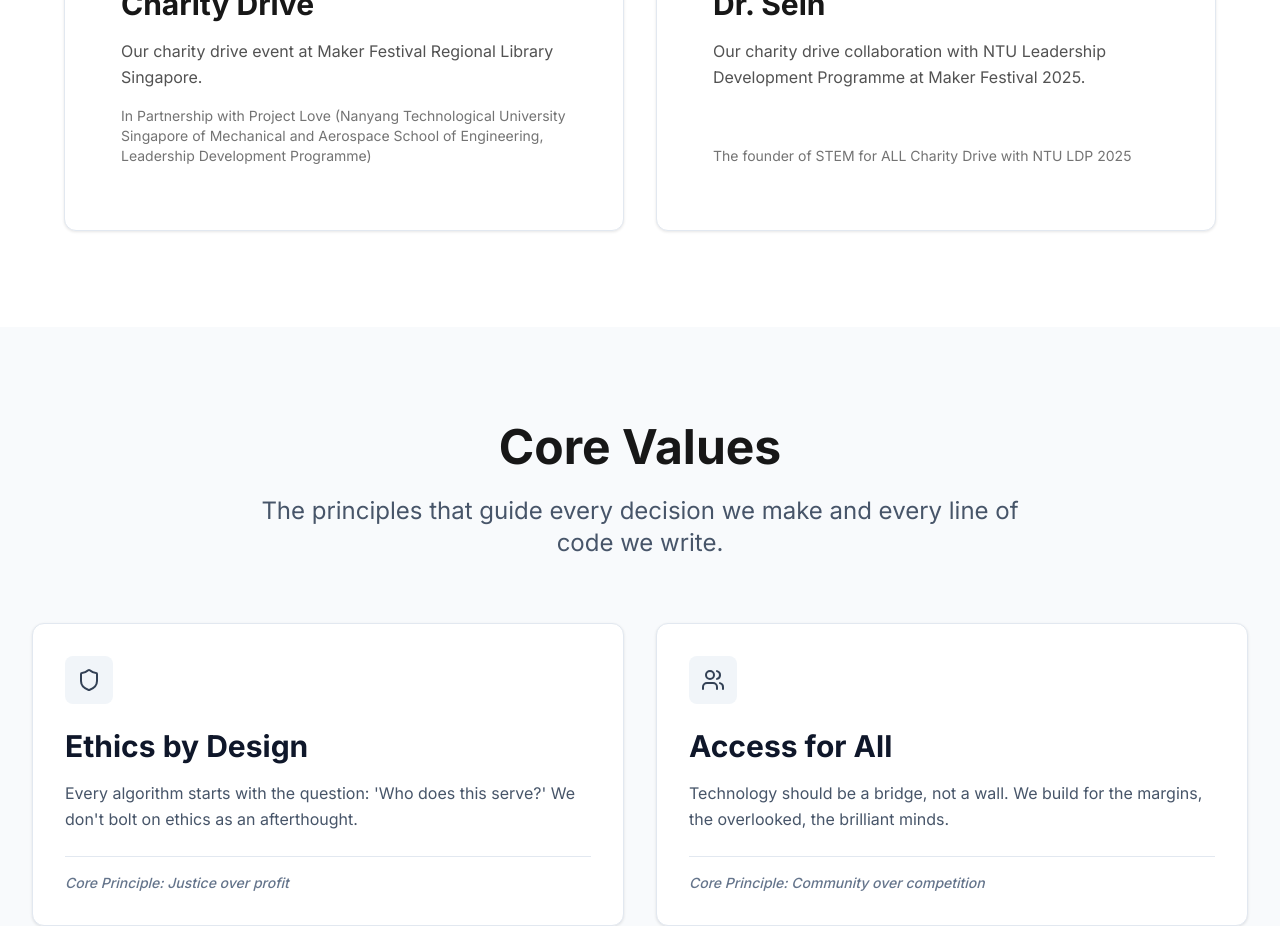
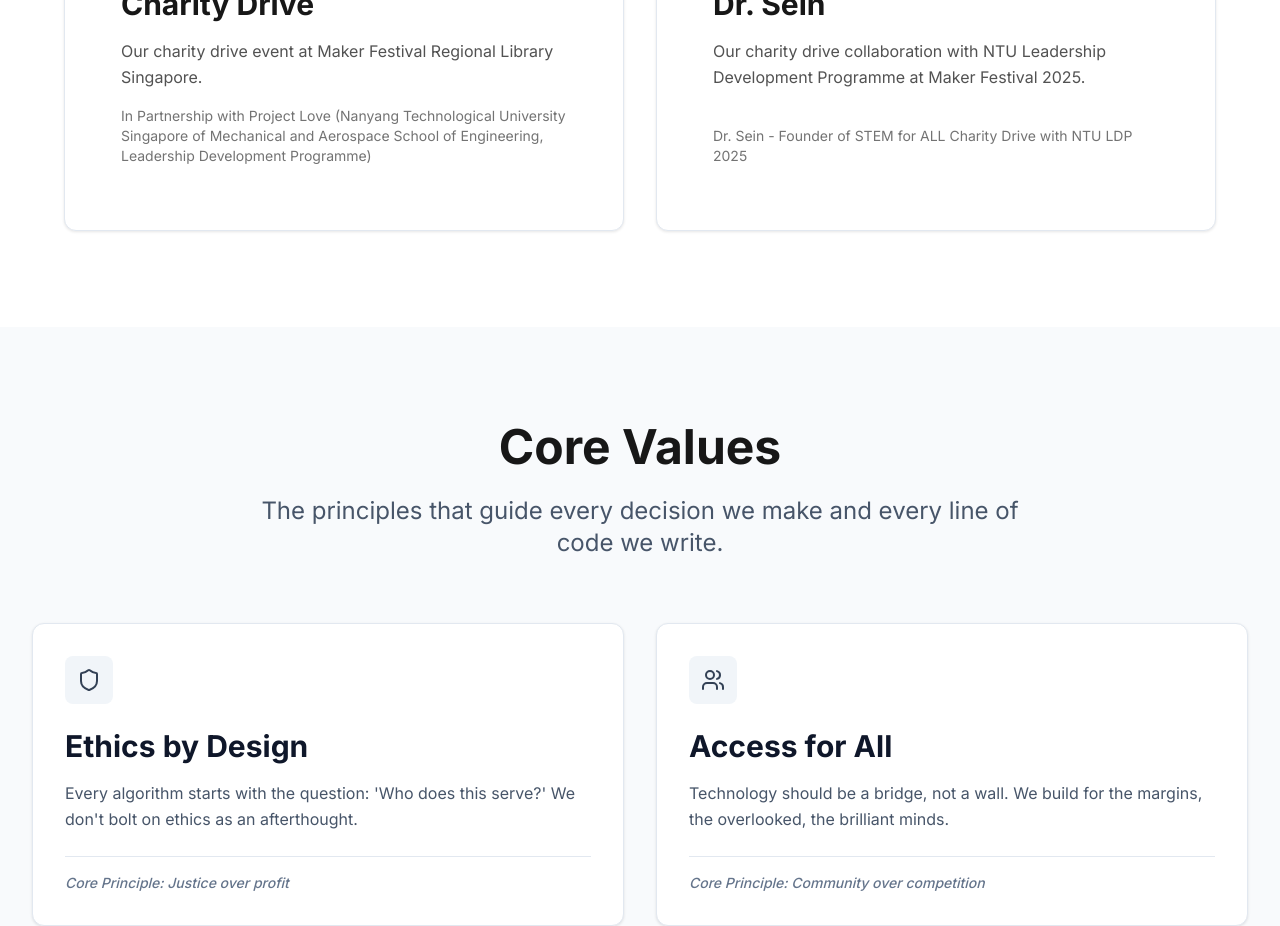
Before and after one commit to saraundre/aletheia--website, a Next.js app: page /stem-for-all in a window 1280 px wide. Shown: the part 2640-3566 px from the top of the page. Built offline with nearby package versions, Linux system fonts and the light colour scheme.

Commit message:
feat: update info field in VideoContentSection for clarity
- Revised the info field to specify "Dr. Sein - Founder of STEM for ALL Charity Drive with NTU LDP 2025" for improved clarity and context.

```diff
--- a/components/sections/stem-for-all/VideoContentSection.tsx
+++ b/components/sections/stem-for-all/VideoContentSection.tsx
@@ -50,7 +50,7 @@ const VideoContentSection = () => {
       description: "Our charity drive collaboration with NTU Leadership Development Programme at Maker Festival 2025.",
       duration: "Unknown",
       url: "https://www.youtube.com/watch?v=y5VDXxmRYKw",
-      info: "The founder of STEM for ALL Charity Drive with NTU LDP 2025",
+      info: "Dr. Sein - Founder of STEM for ALL Charity Drive with NTU LDP 2025",
     },
   ]
 
```
